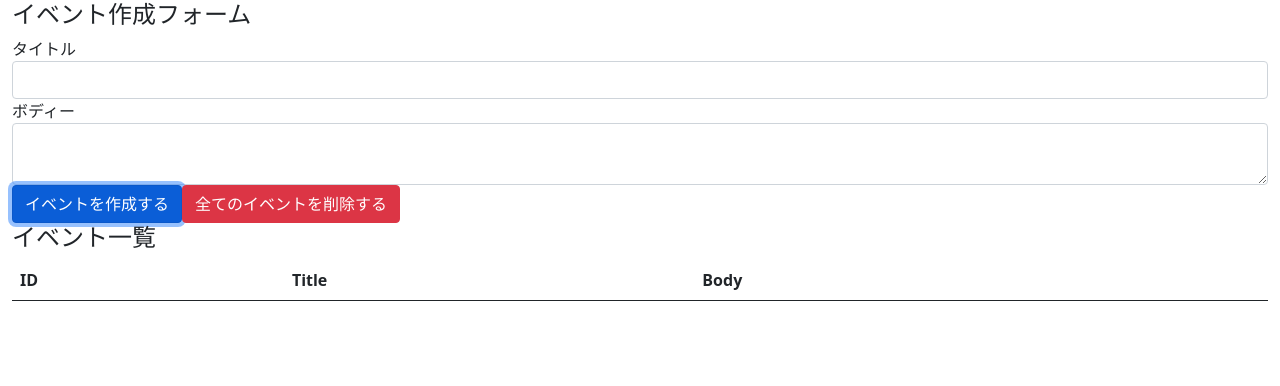
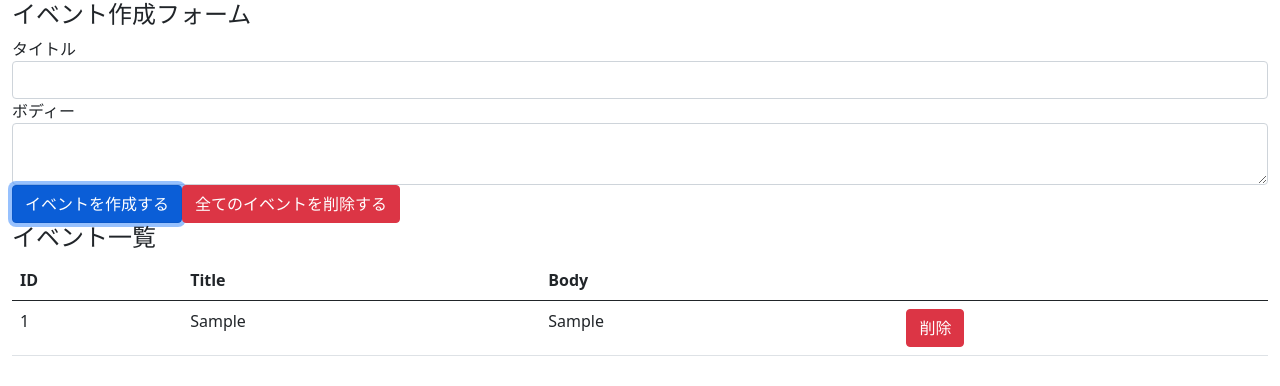
Before and after one commit to mizunoob/react_hooks_101, a React (Create React App) app in the folder react_hooks_101/: page / in a window 1280 px wide. Both pictures are taken after typing "Sample", "Sample" into the empty fields and a click on the button "イベントを作成する". Shown: the top 386 px of the page. Built offline with nearby package versions, Linux system fonts and the light colour scheme.

Commit message:
display events, refactor ans implement remove event button

```diff
--- a/react_hooks_101/src/components/App.js
+++ b/react_hooks_101/src/components/App.js
@@ -1,5 +1,7 @@
 import React, { useReducer, useState } from 'react'
 import 'bootstrap/dist/css/bootstrap.min.css'
+
+import Event from './Event'
 import reducer from '../reducers/index.js'
 
 export const App  = () => {
@@ -46,7 +48,9 @@
             <th></th>
           </tr>
         </thead>
-        <tbody></tbody>
+        <tbody>
+          { state.map((event, index) => (<Event key={index} event={event} dispatch={dispatch}/>)) }
+        </tbody>
       </table>
     </div>
   )
--- /dev/null
+++ b/react_hooks_101/src/components/Event.js
@@ -0,0 +1,18 @@
+import React from 'react'
+
+const Event = ({ dispatch, event }) => {
+  const id = event.id
+  const handleClickDeleteButton = () => {
+  dispatch({ type: 'DELETE_EVENT', id})
+  }
+  return (
+  <tr>
+    <td>{id}</td>
+    <td>{event.title}</td>
+    <td>{event.body}</td>
+    <td><button type="button" className="btn btn-danger" onClick={handleClickDeleteButton}>削除</button></td>
+  </tr>
+  )
+}
+
+export default Event
--- a/react_hooks_101/src/reducers/index.js
+++ b/react_hooks_101/src/reducers/index.js
@@ -29,7 +29,7 @@
       const id =  length === 0 ? 1 : state[length - 1].id + 1
       return [...state, { id, ...event }] // "id: id"の省略
     case 'DELETE_EVENT':
-      return state
+      return state.filter(event => event.id !== action.id)
     case 'DELETE_ALL_EVENTS':
       return []
     default:
```
